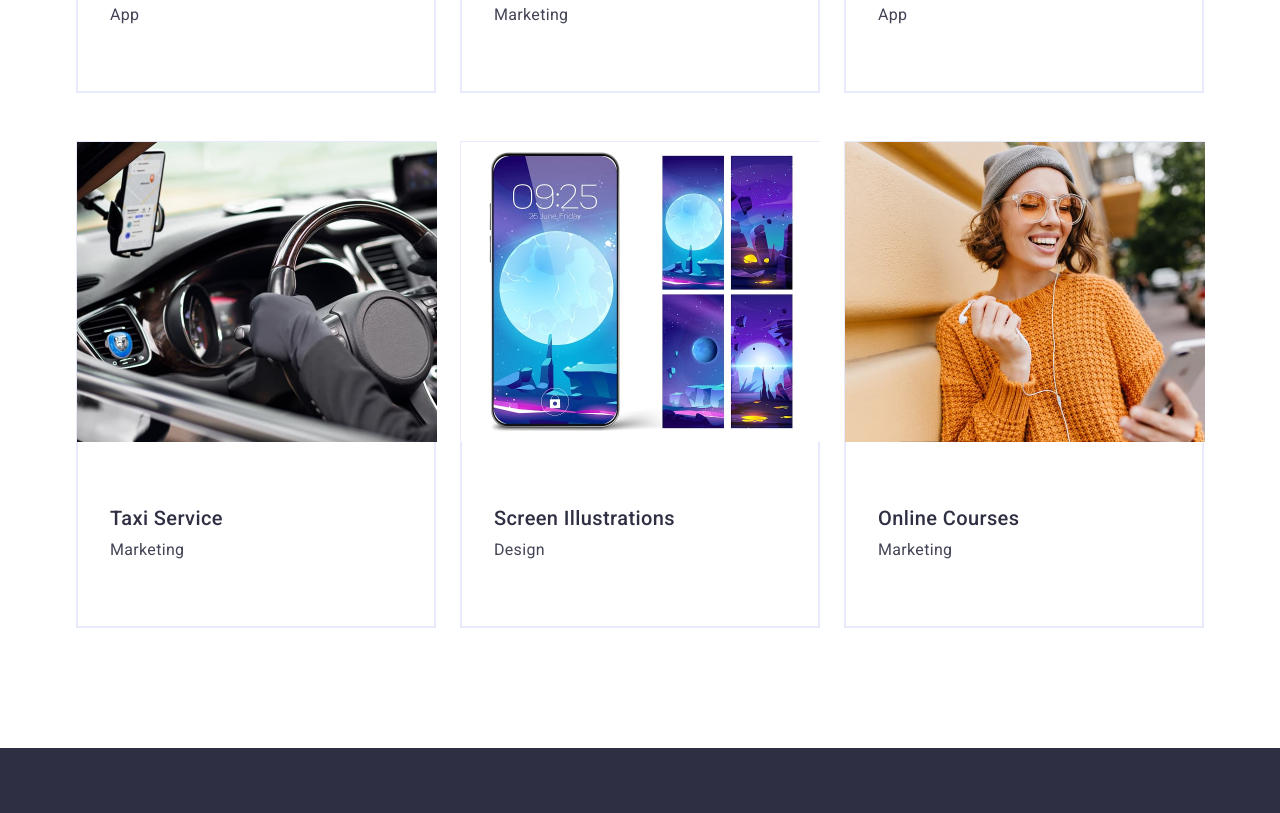
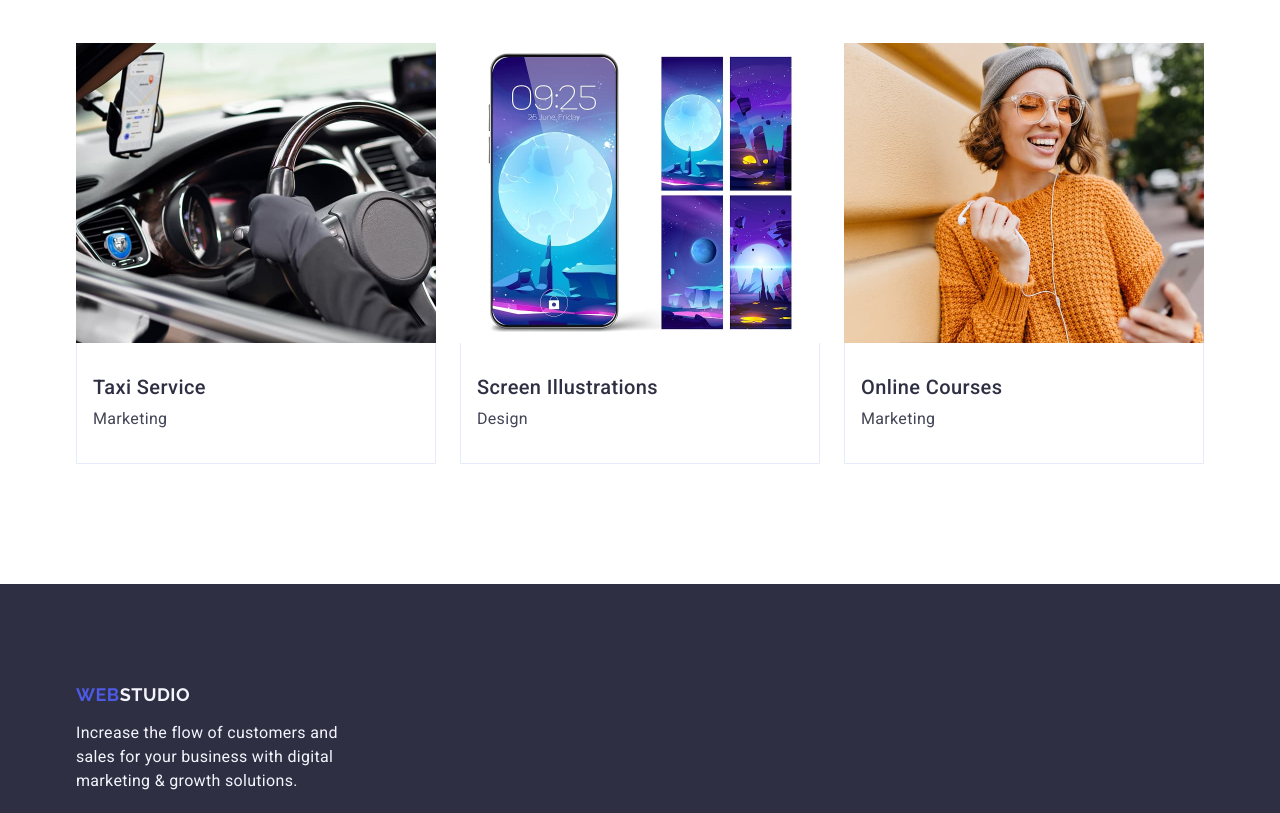
Before and after one commit to Asura810/goit-markup-hw-03, a plain HTML site: page index.html in a window 1280 px wide. Shown: the part 2407-3220 px from the top of the page. Drawn offline with nearby package versions, Linux system fonts and the light colour scheme.

Commit message:
fix styles css

```diff
--- a/css/styles.css
+++ b/css/styles.css
@@ -227,7 +227,6 @@ a {
   background-color: #fff;
   flex-basis: calc((100% - 72px) / 4);
   border-radius: 0 0 4px 4px;
-  padding: 0px 0px 32px;
 }
 
 .team-card-name {
@@ -286,7 +285,6 @@ a {
   display: flex;
   flex-direction: column;
   background-color: #fff;
-  border: 1px solid #e7e9fc;
   width: calc((100% - 48px) / 3);
 }
 
@@ -296,8 +294,6 @@ a {
   line-height: 1.2;
   letter-spacing: 0.02em;
   color: #2e2f42;
-  padding-top: 32px;
-  padding-left: 16px;
   margin-bottom: 8px;
 }
 .portfolio-card-role {
@@ -306,8 +302,6 @@ a {
   line-height: 1.5;
   letter-spacing: 0.02em;
   color: #434455;
-  padding-left: 16px;
-  padding-bottom: 32px;
 }
 
 /* footer */
@@ -317,9 +311,6 @@ a {
 }
 .footer-container {
   flex-direction: column;
-  padding-top: 100px;
-  padding-bottom: 100px;
-  margin-bottom: 16px;
 }
 .footer-logo {
   display: inline-block;
```
